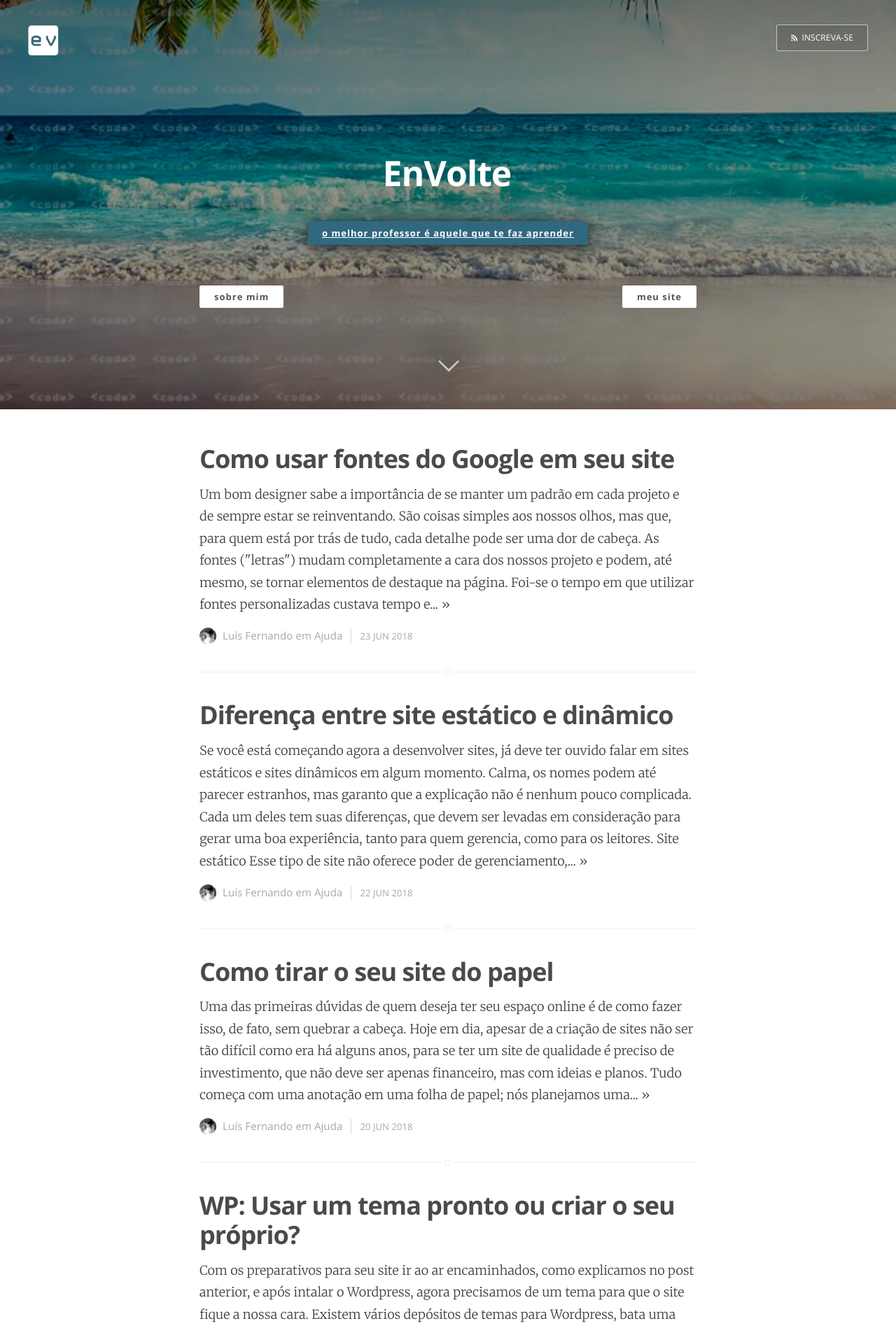
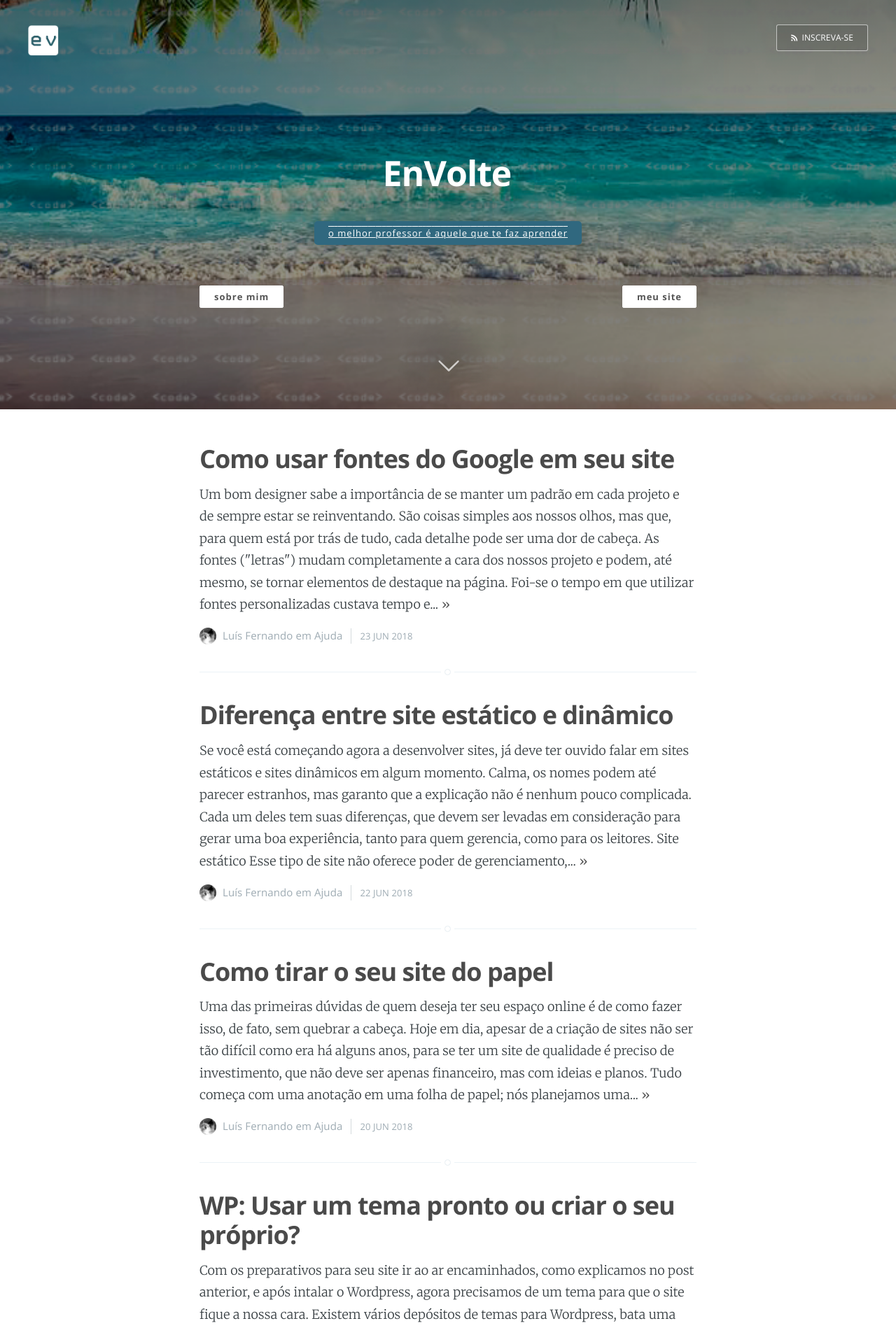
Before and after one commit to EnVolte/envolte.github.io, a Jekyll site: the page built from index.html, in a window 1280 px wide. Shown: the top 1898 px of the page at 70% size. Built offline with Jekyll 4.4.1, drawn with Linux system fonts in a browser that asks for light colours; the list of posts is cut into pages by our own code.

Commit message:
Update index.html

```diff
--- a/index.html
+++ b/index.html
@@ -20,7 +20,7 @@ about: 'about.html'
         <div class="main-header-content inner"><br>
             <h1 class="page-title">{{ site.name }}</h1>
             <h2 style="" class="page-description"><br>
-                <span style="font-family: Open Sans; color: #fff; text-decoration-style: wavy; box-shadow: 1px 2px 20px rgba(0,0,0,0.8); text-decoration-color: #30687f; text-decoration: underline; background: #30687f; border-radius: 5px; text-transform: lowercase; font-weight: bold; font-size: 1.3rem; padding: 8px 20px; letter-spacing: 1px; overflow: hidden;" id="titulo"></span><br>
+                <span style="font-family: Open Sans; color: #fff; text-decoration-style: wavy; box-shadow: 1px 2px 20px rgba(0,0,0,0.2); text-decoration-color: #30687f; text-decoration: overline underline; background: #30687f; border-radius: 5px; text-transform: lowercase; font-weight: ; font-size: 1.3rem; padding: 8px 20px; letter-spacing: 1px; overflow: hidden;" id="titulo"></span><br>
             </h2>
 
             <h2 class="page-description"><br><br>
```
